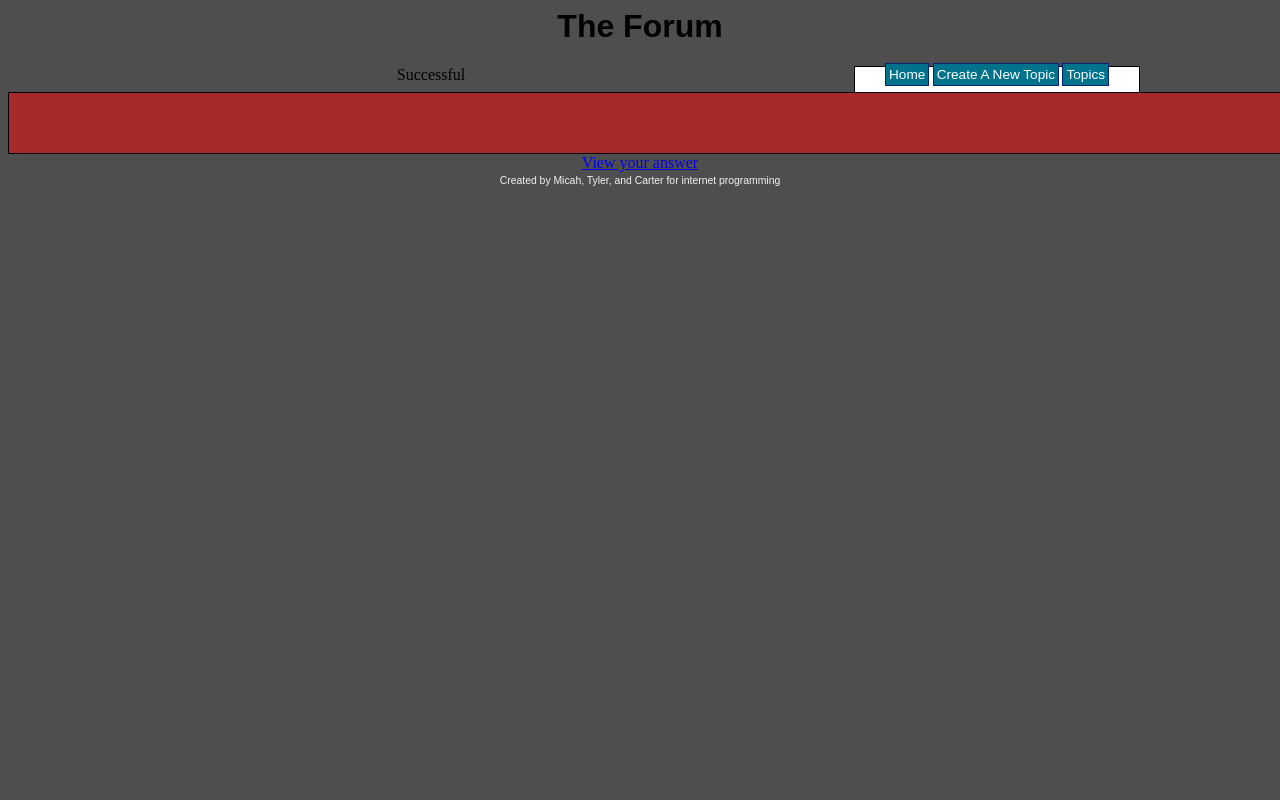
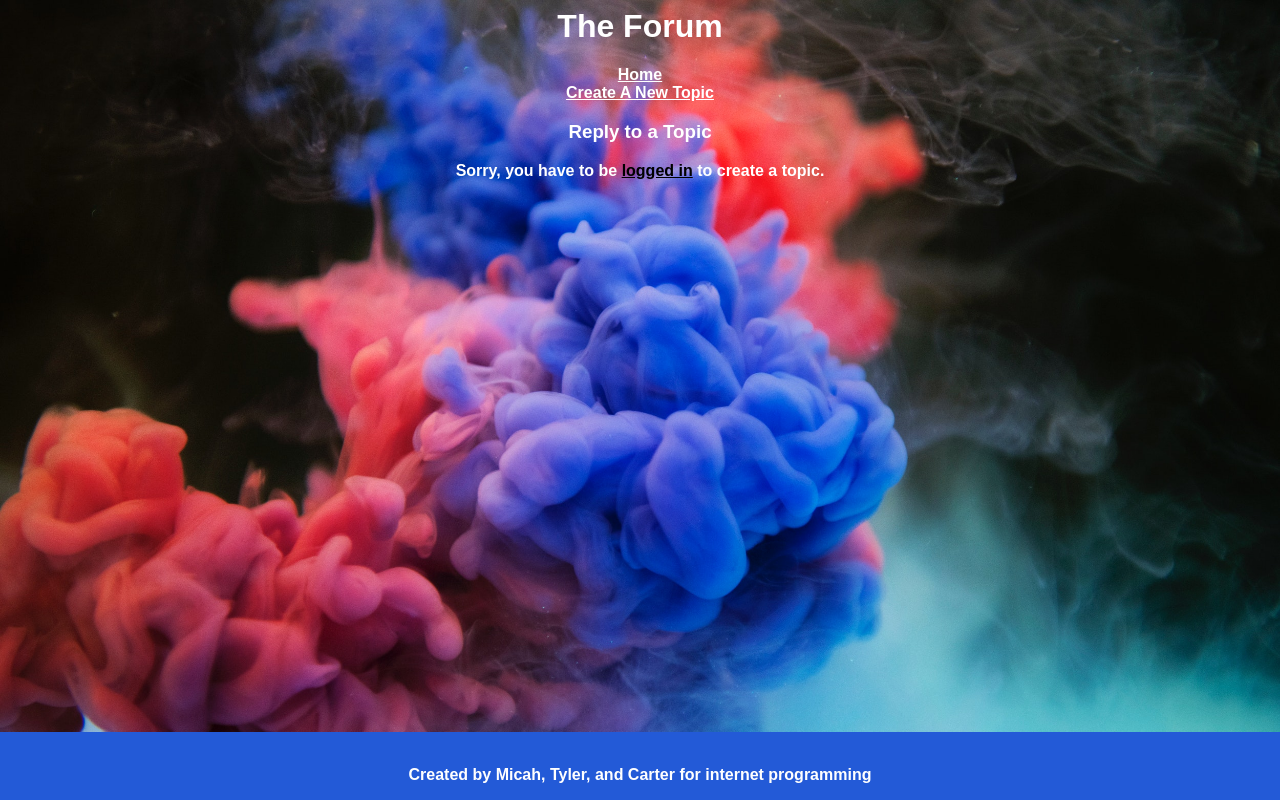
Before and after one commit to micahmaness/InternetProgrammingForum, a PHP site: page /forum/reply.php?id=1 in a window 1280 px wide; the page is wider, and only the part inside the window is pictured. Run offline with PHP 8.4, Linux system fonts and the light colour scheme; data that the repository does not hold is empty.

Commit message:
update
updated files

```diff
--- a/forum/footer.php
+++ b/forum/footer.php
@@ -1,7 +1,16 @@
-   </div>
-    </div>
-    <div id="footer">Created by Micah, Tyler, and Carter for internet programming</div>
+<style>
+    .footer {
+        position: fixed;
+        left: 0;
+        bottom: 0;
+        width: 100%;
+        background-color: #235AD7;
+        color: white;
+        text-align: center;
+    }
 
-</body>
+</style>
 
-</html>
+<div class="footer">
+      <p>Created by Micah, Tyler, and Carter for internet programming</p>
+</div>
--- a/forum/header.php
+++ b/forum/header.php
@@ -3,6 +3,7 @@
 <html>
 
 <head>
+
 
     <link rel="stylesheet" href="style.css">
     <meta http-equiv="Content-Type" content="text/html; charset=UTF-8" />
@@ -50,9 +51,8 @@
     <h1>The Forum</h1>
     <div id="wrapper">
         <div id="menu">
-            <a class="item" href="/~tsnodderly/forum/home.php">Home</a>
+            <a class="item" href="/~tsnodderly/forum/home.php">Home</a><br>
             <a class="item" href="/~tsnodderly/forum/createtopic.php">Create A New Topic</a>
-            <a class="item" href="/~tsnodderly/forum/listtopics.php">Topics</a>
         </div>
 <div id="userbar">
 <?php
@@ -60,7 +60,7 @@
     if ($_SESSION){
     if($_SESSION['signed_in'])
     {
-        echo 'Hello ' . $_SESSION['username'] .'.<a href="signout.php">Sign out</a>';
+        echo 'Hello ' . $_SESSION['username'] .'<br><a class="item" href="signout.php">Sign out</a>';
     }
     }
     //else
--- a/forum/index.html
+++ b/forum/index.html
@@ -9,7 +9,7 @@
 <body>
     <div id='introduction'>
         <p>
-            Welcome to the best forum on the internet! Please enter a username and password below to be accepted into the cult within.
+            Welcome to the best forum on the internet!
         </p>
     </div>
 
--- a/forum/reply.php
+++ b/forum/reply.php
@@ -2,48 +2,87 @@
 include 'connection.php';
 include 'header.php';
 
-$tbl_name="posts"; // Table name
+echo '<h3>Reply to a Topic</h3>';
+$id=$_GET['id'];
+$signedin = array_key_exists('signed_in', $_SESSION) ? $_SESSION['signed_in'] : FALSE;
+if(!$signedin)
+{
+    echo 'Sorry, you have to be <a href="/~tsnodderly/forum/login.php">logged in</a> to create a topic.';
+}
+else
+{
 
-// Get value of id that sent from hidden field
-$id=$_POST['id'];
+if($_SERVER['REQUEST_METHOD'] != 'POST') {
 
-// Find highest answer number.
-$sql="SELECT MAX(a_id) AS Maxa_id FROM $tbl_name WHERE id='$id'";
-$result=mysqli_query($mysqli, $sql);
-$rows=mysql_fetch_array($result);
 
-// add + 1 to highest answer number and keep it in variable name "$Max_id". if there no answer yet set it = 1
-if ($rows) {
-$Max_id = $rows['Maxa_id']+1;
-}
-else {
-$Max_id = 1;
+                echo '<form method="post" action="topicview.php" enctype="multipart/form-data">';
+
+                echo 'Message: <textarea name="content" /></textarea>
+                      <input type="file" name="pic" />
+                    <input id="submit" type="submit" value="Reply" name="submit" />
+                 </form>';
+
+
+
             }
 
-// get values that sent from form
-$a_name=$_POST['a_name'];
-$a_answer=$_POST['a_answer'];
+    else
+    {
+        //start the transaction
+        $query  = "BEGIN WORK;";
+        $result = mysqli_query($mysqli, $query);
 
-// Insert answer
-$sql2="INSERT INTO $tbl_name(question_id, a_id, a_name, a_answer)VALUES('$id', '$Max_id', '$a_name', '$a_answer')";
-$result2=mysqli_query($mysqli, $sql2);
+        if(!$result)
+        {
+            echo 'An error occured while creating your topic. Please try again later.';
+        }
+        else
+        {
+            $reply = $_POST["content"];
+            $username = $_SESSION["username"];
 
-if($result2){
-echo "Successful<BR>";
-echo "<a href='viewtopic.php?id=".$id."'>View your answer</a>";
+    $pic = $_FILES["pic"];
 
-// If added new answer, add value +1 in reply column
-$tbl_name2="topicreply";
-$sql3="UPDATE $tbl_name2 SET reply='$Max_id' WHERE id='$id'";
-$result3=mysqli_query($mysqli, $sql3);
-}
-else {
-echo "ERROR";
+    //Process the image that is uploaded by the user
+    $target_dir = "uploads/";
+    $target_file = $target_dir . basename($pic["name"]);
+    $uploadOk = 1;
+    $imageFileType = pathinfo($target_file,PATHINFO_EXTENSION);
+
+    if (move_uploaded_file($pic["tmp_name"], $target_file)) {
+        echo "The file ". basename( $pic["name"]). " has been uploaded.";
+    } else {
+        echo "Sorry, there was an error uploading your file.";
     }
 
-// Close connection
-mysqli_close();
-?>
-<?php
+    $image = $target_dir.basename( $pic["name"]); // used to store the filename in a variable
+
+
+
+
+
+
+            $sql = "INSERT INTO topicreply (a_name, a_answer)
+                   values ($reply', '$username')";
+
+            $result = mysqli_query($mysqli, $sql);
+            if(!$result)
+            {
+                //something went wrong, display the error
+                echo 'An error occured while inserting your data. Please try again later.' . mysqli_error($mysqli);
+                $sql = "ROLLBACK;";
+                $result = mysqli_query($mysqli, $sql);
+            }
+            else
+                {
+                    $sql = "COMMIT;";
+                    $result = mysqli_query($mysqli, $sql);
+                    echo 'You have successfully replied.';
+                header("Location: topicview.php?id='.$id.'");
+
+                }
+            }
+    }
+}
 include 'footer.php';
 ?>
--- a/forum/style.css
+++ b/forum/style.css
@@ -1,138 +1,72 @@
 body {
-    background-color: #4E4E4E;
+    background-image: url("background.jpg");
+    background-size: cover;
+    background-repeat: no-repeat;
+    font-family: Arial;
+    color: white;
+    font-weight: bold;
     text-align: center;
 }
 
-#wrapper {
-    width: 1000px;
-    margin: 0 auto;
+
+a {
+    color: black;
+    text-decoration: underline;
 }
 
-#content {
-    background-color: brown;
-    border: 1px solid #000;
-    float: left;
-    font-family: sans-serif;
-    padding: 30px 30px;
-    text-align: left;
-    width: 100%;
+a.item {
+    color: white;
 }
 
-#menu {
-    float: right;
-    border: 1px solid #000;
-    border-bottom: none;
-    clear: both;
-    widows: 100%;
-    height: 25px;
-    padding: 0 30px;
-    background-color: #FFF;
-    text-align: left;
-    font-size: 85%;
+
+table {
+    text-align: center;
+    align-content: center;
+    color: #333;
+    font-family: Helvetica, Arial, sans-serif;
+    width: 640px;
+    border-collapse:
+    collapse; border-spacing: 0;
 }
 
-#menu a:hover {
-    background-color: #009FC1;
-}
-
-#userbar {
-    background-color: #FFF;
-    float: right;
-    width: 200px;
-}
-
-#footer {
-    clear: both;
-}
-
-table {
-    border-collapse: collapse;
-    width: 100%;
-}
-
-table a {
-    color: #000;
-}
-
-table a:hover {
-    color:#373737;
-    text-decoration: none;
+td, th {
+    border: 1px solid transparent; /* No more visible border */
+    height: 30px;
+    transition: all 0.3s;  /* Simple transition for hover effect */
 }
 
 th {
-    background-color: #B40E1F;
-    color: #F0F0F0;
+    background: #DFDFDF;  /* Darken header a bit */
+    font-weight: bold;
 }
 
 td {
-    padding: 5px;
-}
-
-/* Begin font styles */
-h1, #footer {
-    font-family: Arial;
-    color: #F1F3F1;
-}
-
-h3 {margin: 0; padding: 0;}
-
-/* Menu styles */
-.item {
-    background-color: #00728B;
-    border: 1px solid #032472;
-    color: #FFF;
-    font-family: Arial;
-    padding: 3px;
-    text-decoration: none;
-}
-
-.leftpart {
-    width: 70%;
-}
-
-.rightpart {
-    width: 30%;
-}
-
-.small {
-    font-size: 75%;
-    color: #373737;
-}
-#footer {
-    font-size: 65%;
-    padding: 3px 0 0 0;
-}
-
-.topic-post {
-    height: 100px;
-    overflow: auto;
-}
-
-.post-content {
-    padding: 30px;
-}
-
-textarea {
-    width: 500px;
-    height: 200px;
-}
-
-h1 {
-    color: black;
-}
-
-p {
-    text-align: center;
-    color: black;
-}
-
-#content {
-    margin: auto;
+    background: #FAFAFA;
     text-align: center;
 }
 
-#introduction {
-    margin: auto;
-    text-align: center;
-    border: 4px solid black;
+/* Cells in even rows (2,4,6...) are one color */
+tr:nth-child(even) td { background: #F1F1F1; }
+
+/* Cells in odd rows (1,3,5...) are another (excludes header cells)  */
+tr:nth-child(odd) td { background: #FEFEFE; }
+
+tr td:hover { background: #666; color: black; }
+
+
+table.topicviewtable {
+    align-content: center;
 }
+
+h3 {
+    font color: black;
+}
+div.footer {
+    position: fixed;
+    left: 0;
+    bottom: 0;
+    width: 100%;
+    background-color: red;
+    color: white;
+    text-align: center;
+}
```
Also changed, not shown: forum/createuser.php (+13 -2 lines), forum/home.php (+8 -3 lines), forum/reply[1]1.php (added, +49 -0 lines), forum/topicview.php (+18 -76 lines), forum/background.jpg (added). Lines whose indentation alone changed are shown as unchanged.
